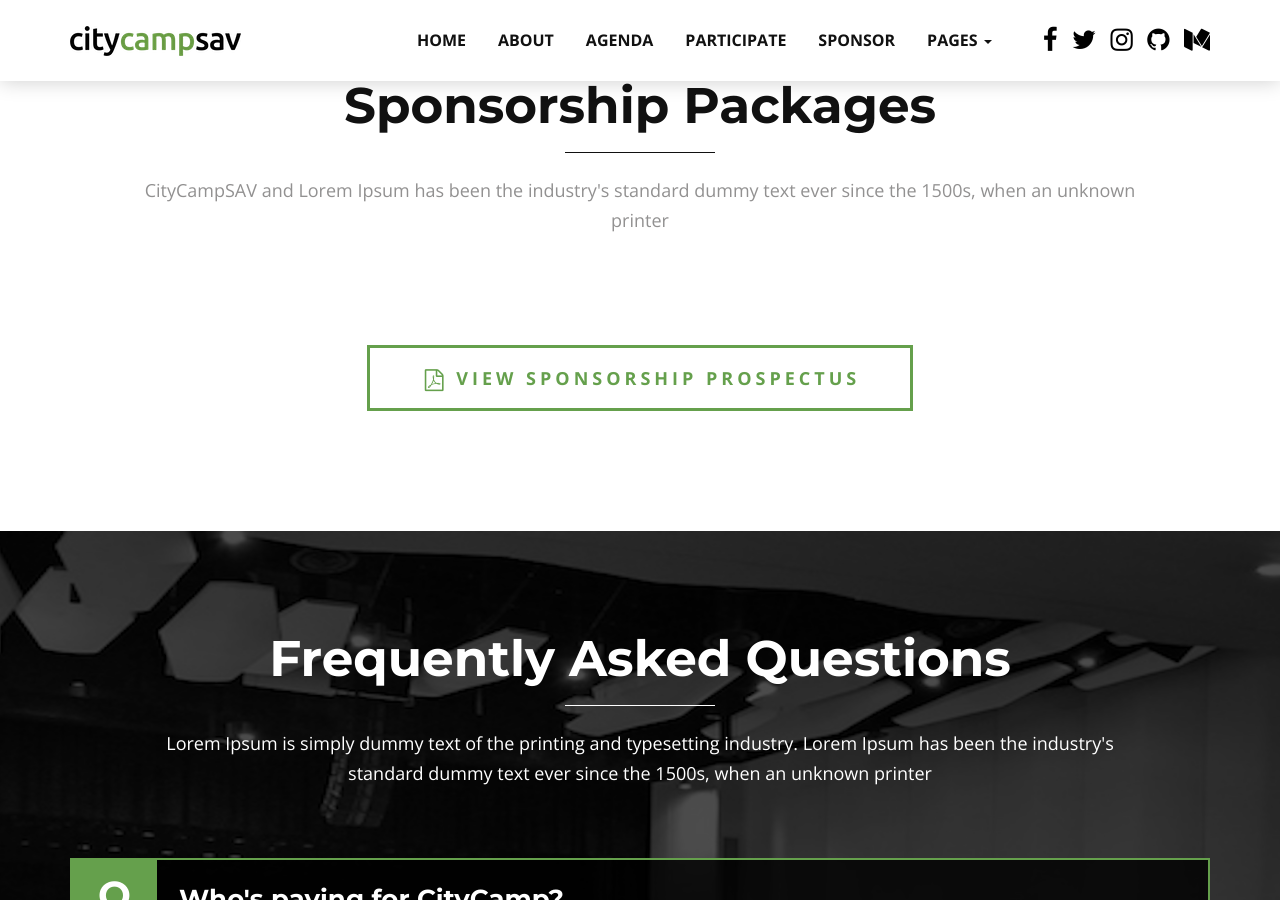
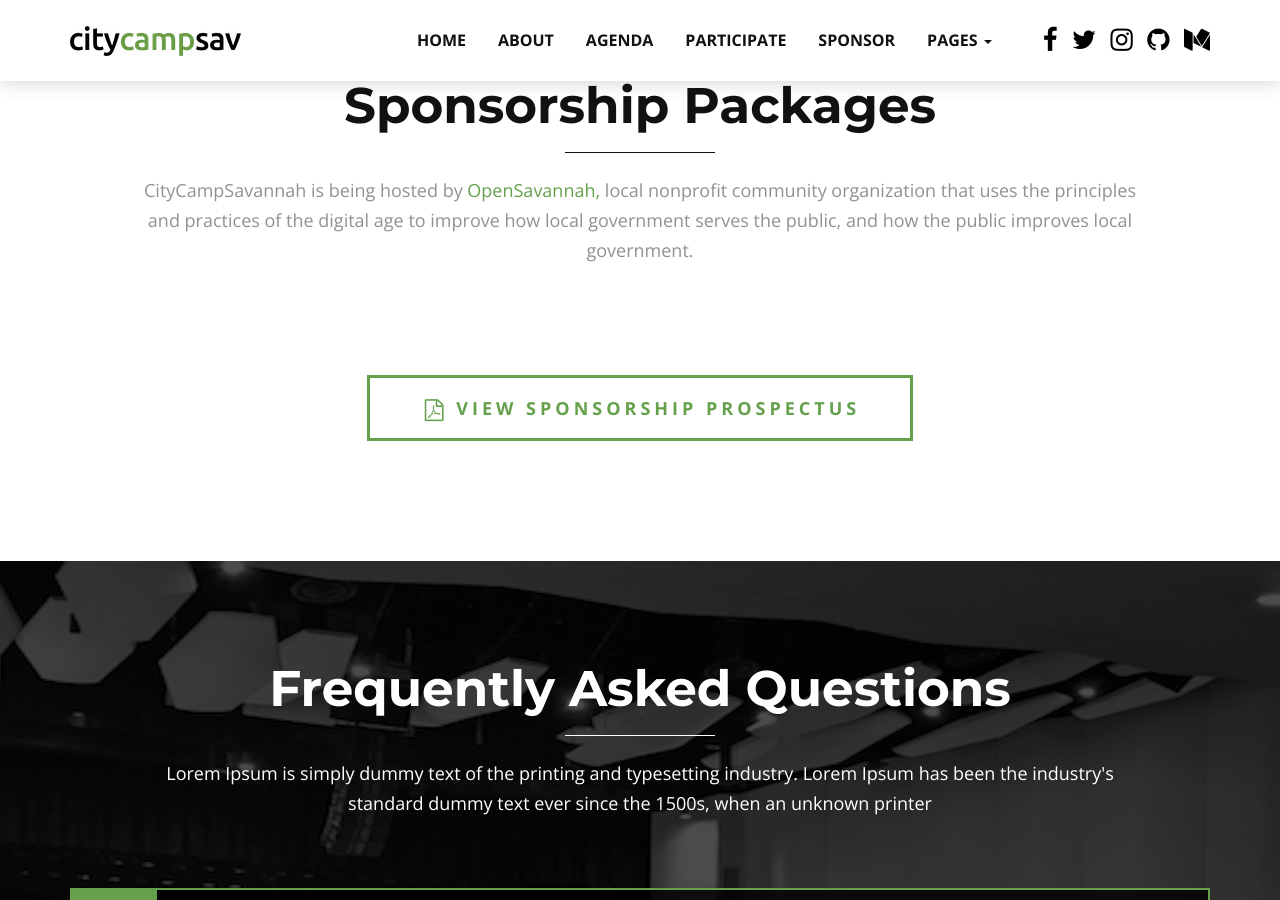
Before and after one commit to opensavannah/citycampsav.org, a Jekyll site: the page built from index.html, in a window 1280 px wide and 900 px high, scrolled down 5028 px. Built offline with Jekyll 4.4.1, drawn with Linux system fonts in a browser that asks for light colours.

Commit message:
Updated '_data/pricing.yml' via CloudCannon

```diff
--- a/_data/pricing.yml
+++ b/_data/pricing.yml
@@ -1,5 +1,5 @@
 sectionHeading: "Sponsorship Packages"
-desc: "CityCampSAV and Lorem Ipsum has been the industry's standard dummy text ever since the 1500s, when an unknown printer"
+desc: "CityCampSavannah is being hosted by <a href='https://opensavannah.org'>OpenSavannah,</a> local nonprofit community organization that uses the principles and practices of the digital age to improve how local government serves the public, and how the public improves local government."
 pricing:
   - icon: assets/images/price_icon1.png
     price: "$0"
```
